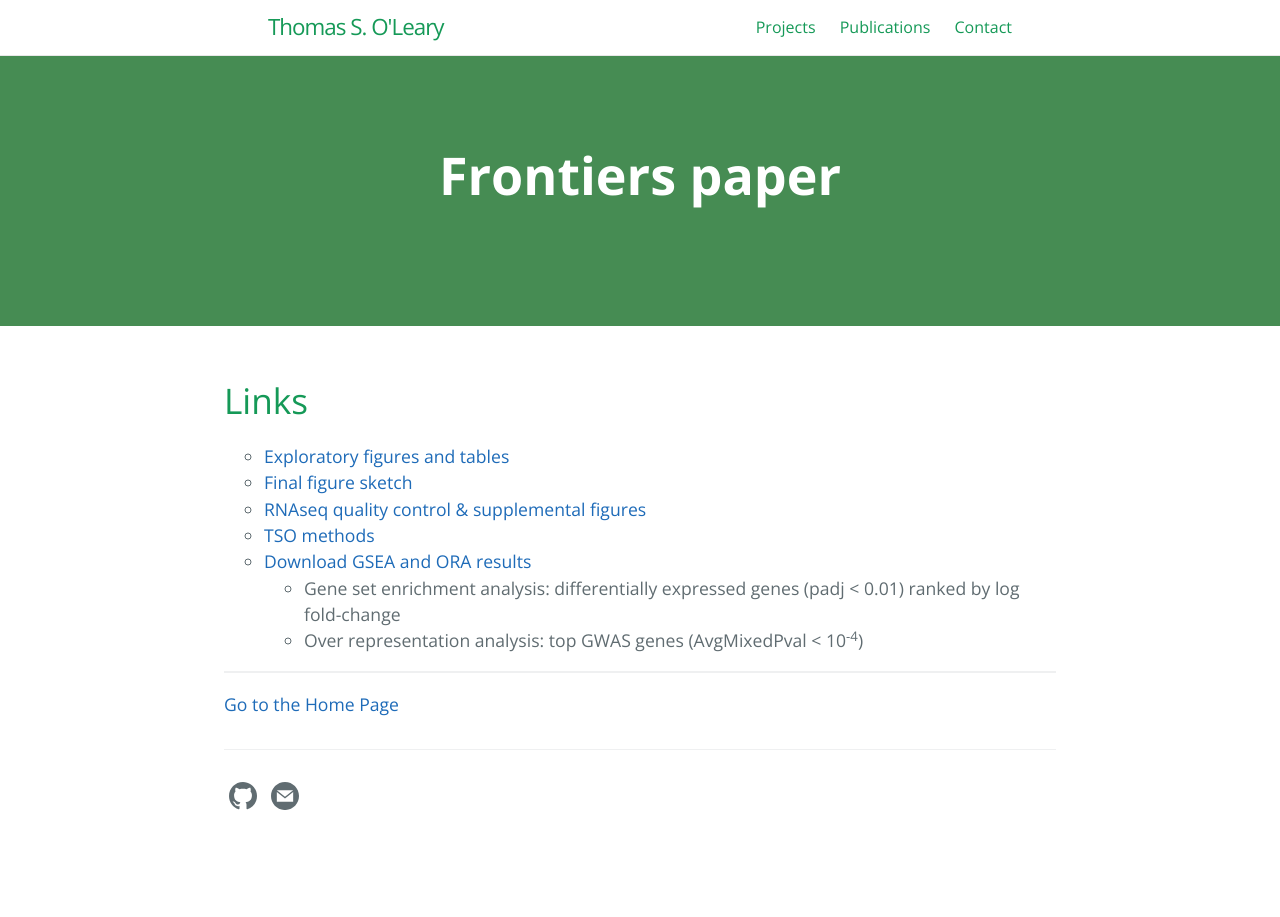
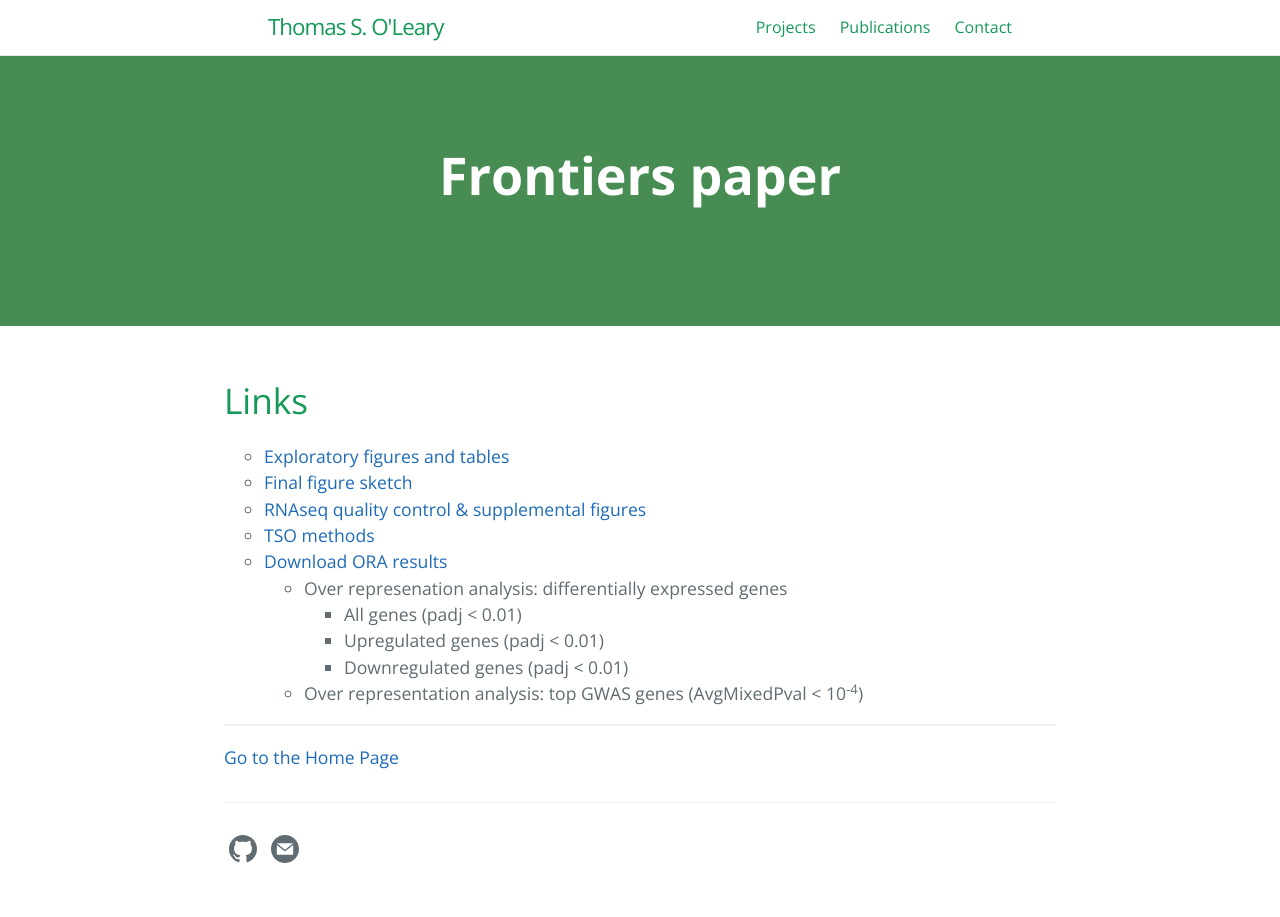
Before and after one commit to tsoleary/tsoleary.github.io, a Jekyll site: the page built from frontiers/frontiers.md, in a window 1280 px wide. Built offline with Jekyll 4.4.1, drawn with Linux system fonts in a browser that asks for light colours.

Commit message:
ORA edit

```diff
--- a/frontiers/frontiers.md
+++ b/frontiers/frontiers.md
@@ -14,9 +14,14 @@ order: 1
   <li><a href = "https://tsoleary.github.io/rna_seq/cahan/results/final_figs.html" target="_blank">Final figure sketch</a></li>
   <li><a href = "https://tsoleary.github.io/rna_seq/cahan/results/whole_body_heat_cold_shock_report.html" target="_blank">RNAseq quality control & supplemental figures</a></li>
   <li><a href = "https://tsoleary.github.io/rna_seq/cahan/writing/methods_tso.html" target="_blank">TSO methods</a></li>
-  <li><a href="https://tsoleary.github.io/rna_seq/cahan/results/GSEA_ORA.zip" download>Download GSEA and ORA results</a></li>
+  <li><a href="https://tsoleary.github.io/rna_seq/cahan/results/ORA.zip" download>Download ORA results</a></li>
   <ul>
-    <li>Gene set enrichment analysis: differentially expressed genes (padj < 0.01) ranked by log fold-change</li>
+    <li>Over represenation analysis: differentially expressed genes</li>
+    <ul>
+      <li>All genes (padj < 0.01)</li>
+      <li>Upregulated genes (padj < 0.01)</li>
+      <li>Downregulated genes (padj < 0.01)</li>
+    </ul>
     <li>Over representation analysis: top GWAS genes (AvgMixedPval < 10<sup>-4</sup>)</li>
   </ul>
 </ul>
```
